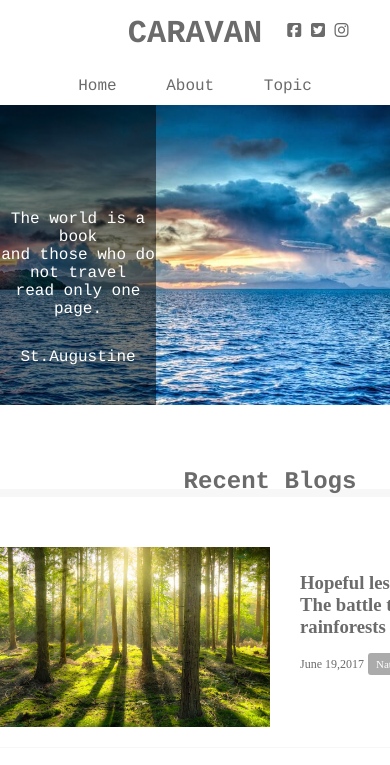
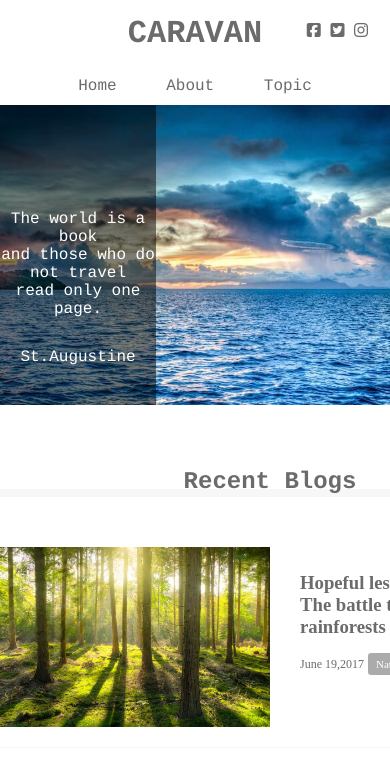
Before and after one commit to KanaKarimata/caravan, a plain HTML site: page index.html in a window 390 px wide. Shown: the top 765 px of the page. Drawn offline with Linux system fonts and the light colour scheme.

Commit message:
[Finish]1-9 caravan

```diff
--- a/style.css
+++ b/style.css
@@ -234,3 +234,9 @@ main {
 .footer-text {
   color: #fff;
 }
+
+@media screen and (max-width:425px) {
+  header {
+    width: 100%;
+  }
+}
```
